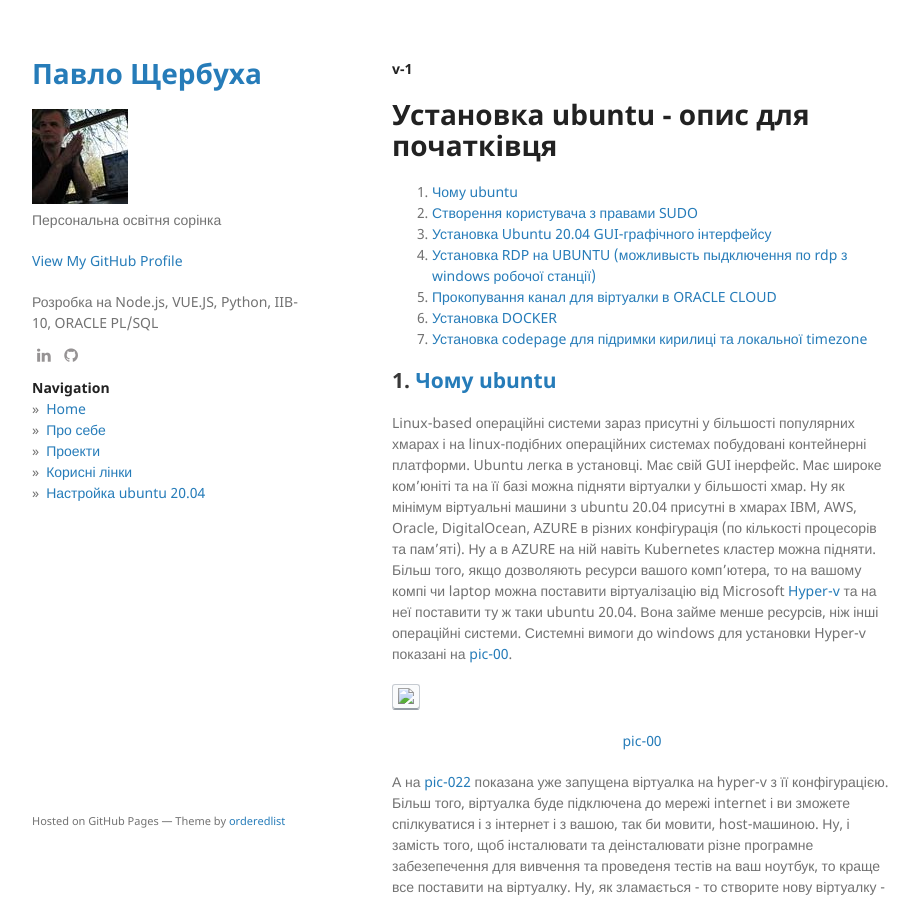
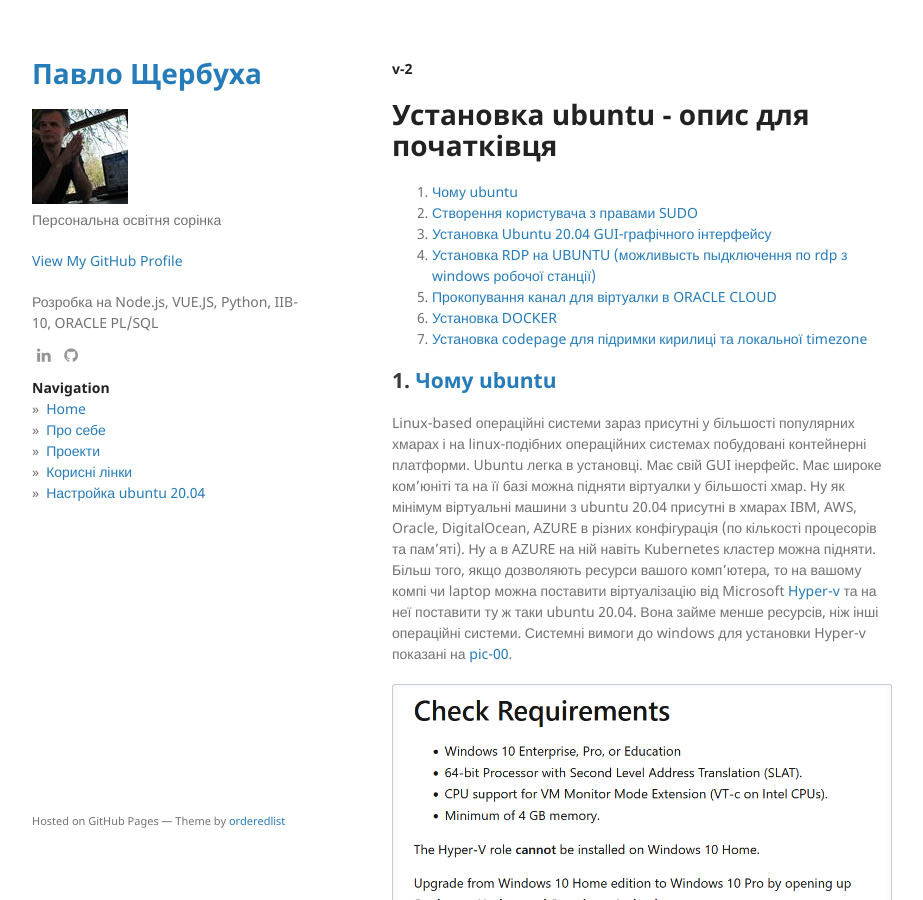
Before and after one commit to pavlo-shcherbukha/pavlo-shcherbukha.github.io, a Jekyll site: the page built from linux-ubutu/ubuntu-setup.md, in a window 1280 px wide and 900 px high. Shown: the whole window, without its empty margins (178-1101 px from the left). Built offline with Jekyll 4.4.1, drawn with Linux system fonts in a browser that asks for light colours.

Commit message:
ubuntu-8

```diff
--- a/linux-ubutu/ubuntu-setup.md
+++ b/linux-ubutu/ubuntu-setup.md
@@ -5,7 +5,7 @@ permalink: /ubuntu/
 
 ---
 
-**v-1**
+**v-2**
 # Установка ubuntu - опис для початківця
 
 <!-- TOC BEGIN -->
@@ -24,7 +24,7 @@ Linux-based  операційні системи зараз присутні у
 Ubuntu  легка в установці. Має свій GUI інерфейс. Має широке ком'юніті та на її базі можна  підняти віртуалки  у більшості хмар.
 Ну як мінімум віртуальні машини з ubuntu 20.04  присутні в  хмарах IBM, AWS, Oracle, DigitalOcean, AZURE  в різних конфігурація (по кількості процесорів та пам'яті). Ну а в AZURE  на ній навіть Kubernetes кластер можна підняти. Більш того, якщо дозволяють ресурси вашого комп'ютера, то на вашому компі чи laptop  можна поставити віртуалізацію від Microsoft  [Hyper-v](https://docs.microsoft.com/en-us/virtualization/hyper-v-on-windows/quick-start/enable-hyper-v)  та на неї поставити ту ж таки ubuntu 20.04. Вона займе менше ресурсів, ніж інші операційні системи. Системні вимоги до windows  для установки Hyper-v  показані на [pic-00](#pic-00).
 
-<kbd><img src="./linux-ubutu/doc/pic-00.png" /></kbd>
+<kbd><img src="/linux-ubutu/doc/pic-00.png" /></kbd>
 <p style="text-align: center;"><a name="pic-00">pic-00</a></p>
 
 А на [pic-022](#pic-022)  показана уже запущена віртуалка на hyper-v з її конфігурацією. Більш того, віртуалка буде підключена до мережі internet і ви зможете спілкуватися і з інтернет і з вашою, так би мовити, host-машиною. Ну, і замість того, щоб інсталювати та деінсталювати різне програмне забезепечення для вивчення та проведеня тестів  на ваш ноутбук, то краще все поставити на віртуалку. Ну, як зламається - то створите нову віртуалку - та і все. З особистого досвіду, то на ubuntu-віртуалку ставив собі docker і в контейнерах підінімав для вивення fluent-d, elastic, kibana. Для windwos - користувача, спершу не звично. Але через деякий час звикаєш, і коли починаеш подорожувати по різних хмарах - то кругом все більш-менш однакове і знайоме.
```
